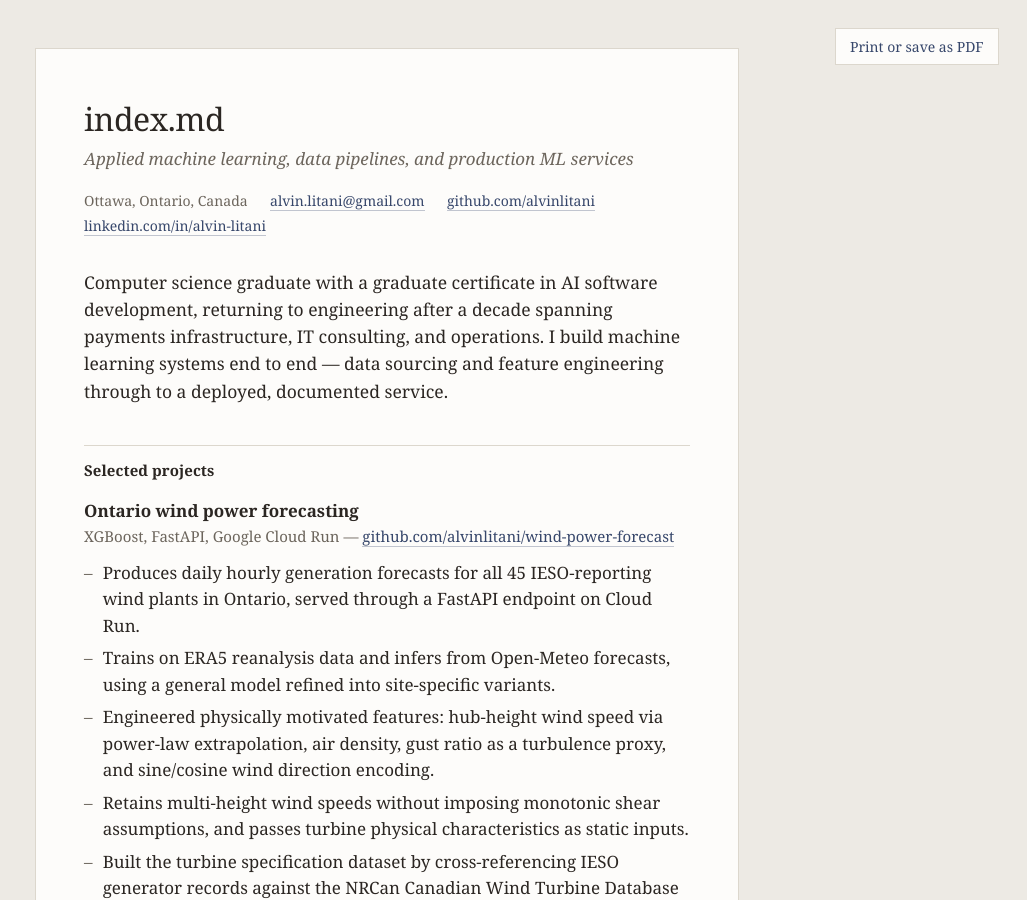
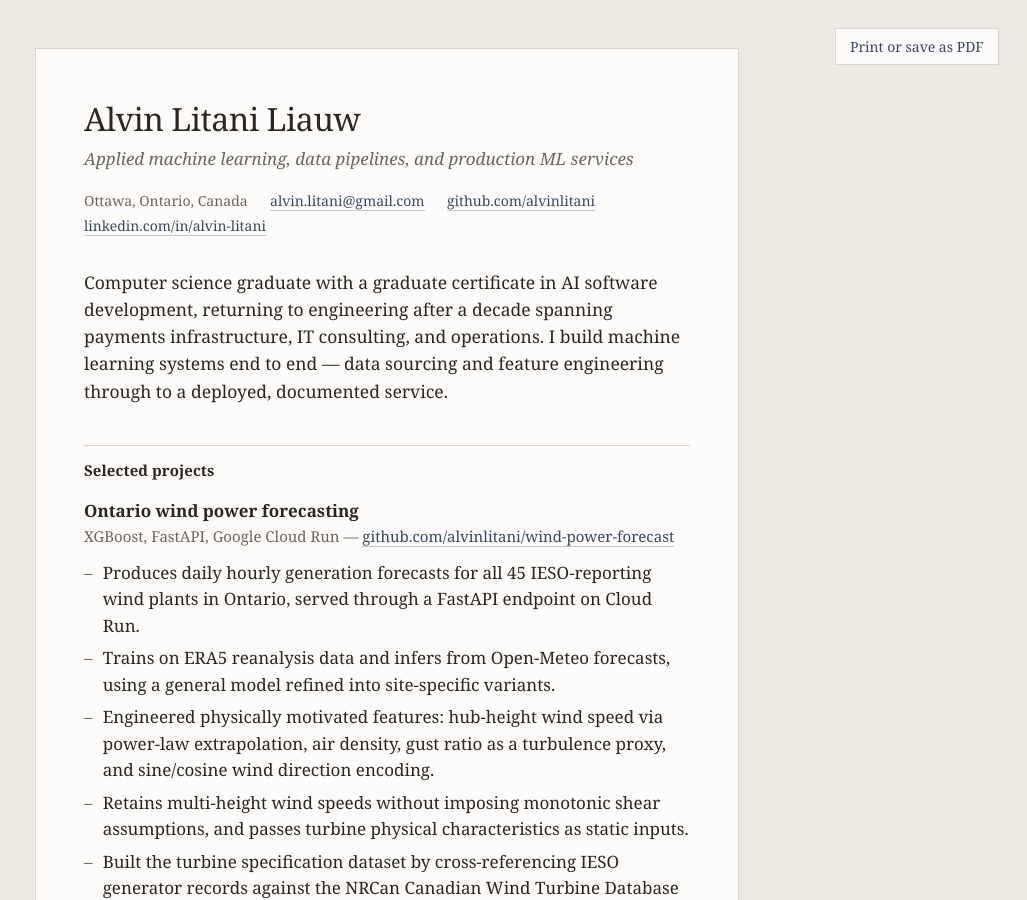
Before and after one commit to alvinlitani/alvinlitani.github.io, a Jekyll site: the page built from index.md, in a window 1280 px wide and 900 px high. Shown: the whole window, without its empty margins (253-1280 px from the left). Built offline with Jekyll 4.4.1, drawn with Linux system fonts in a browser that asks for light colours; part of the change alters nothing that is shown.

Commit message:
Fix masthead rendering the filename instead of the name
`name` is a reserved Jekyll page variable holding the source document's
filename, so the front matter `name:` was silently ignored and every
`{{ page.name }}` rendered "index.md" — in the h1, the title, the meta
description, and og:title.

Rename the front matter key to `fullname` and update the four layout
references. Document the reserved key in the README so it does not get
reintroduced.

Co-Authored-By: Claude Opus 5 <noreply@anthropic.com>

```diff
--- a/_layouts/resume.html
+++ b/_layouts/resume.html
@@ -4,11 +4,11 @@
   <meta charset="utf-8">
   <meta name="viewport" content="width=device-width, initial-scale=1">
 
-  <title>{{ page.name }} — Resume</title>
-  <meta name="description" content="{{ page.name }}. {{ page.headline }}. {{ page.location }}.">
+  <title>{{ page.fullname }} — Resume</title>
+  <meta name="description" content="{{ page.fullname }}. {{ page.headline }}. {{ page.location }}.">
 
   <meta property="og:type" content="profile">
-  <meta property="og:title" content="{{ page.name }} — Resume">
+  <meta property="og:title" content="{{ page.fullname }} — Resume">
   <meta property="og:description" content="{{ page.headline }}">
   <meta name="twitter:card" content="summary">
 
@@ -21,7 +21,7 @@
   <main class="sheet">
 
     <header class="masthead">
-      <h1>{{ page.name }}</h1>
+      <h1>{{ page.fullname }}</h1>
       {% if page.headline %}<p class="headline">{{ page.headline }}</p>{% endif %}
       <p class="contact">
         {% if page.location %}<span>{{ page.location }}</span>{% endif %}
--- a/index.md
+++ b/index.md
@@ -1,6 +1,6 @@
 ---
 layout: resume
-name: Alvin Litani Liauw
+fullname: Alvin Litani Liauw
 headline: Applied machine learning, data pipelines, and production ML services
 location: Ottawa, Ontario, Canada
 contact:
```
Also changed, not shown: README.md.
